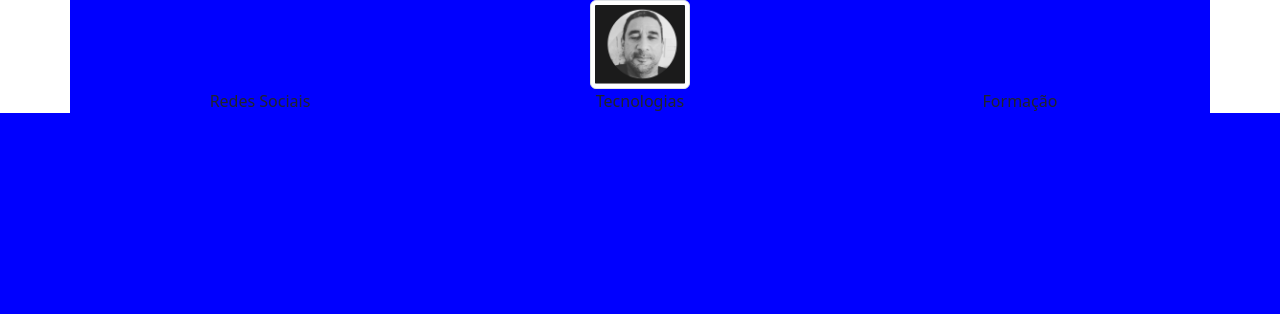
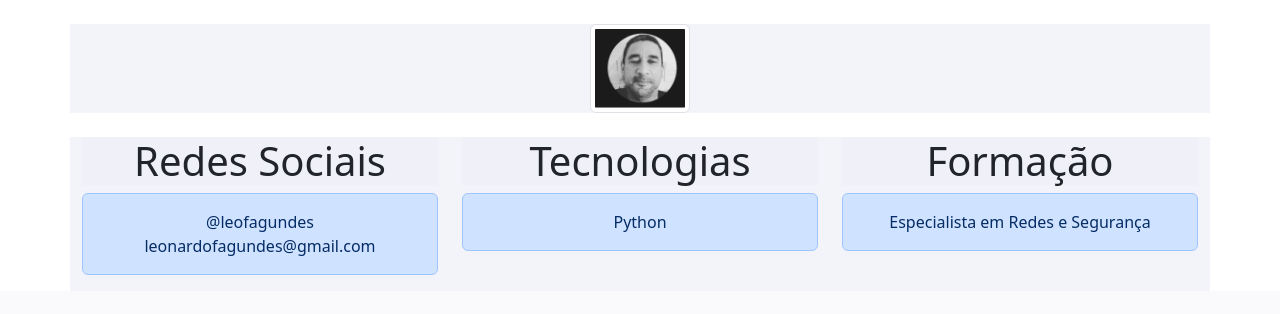
Before and after one commit to LeonrdoFgundes/LeonrdoFgundes.github.io, a plain HTML site: page index.html in a window 1280 px wide. Drawn offline with nearby package versions, Linux system fonts and the light colour scheme.

Commit message:
Versão 5 do Portifólio

```diff
--- a/index.html
+++ b/index.html
@@ -11,6 +11,7 @@
     <script src="https://cdn.jsdelivr.net/npm/bootstrap@5.3.3/dist/js/bootstrap.bundle.min.js" integrity="sha384-YvpcrYf0tY3lHB60NNkmXc5s9fDVZLESaAA55NDzOxhy9GkcIdslK1eN7N6jIeHz" crossorigin="anonymous"></script>
 </head>
 <body>
+    <br>
     <div class="container text-center">
         <div class="row">
           <div class="col">
@@ -24,16 +25,27 @@
           </div>
         </div>
       </div>
+      <br>
       <div class="container text-center">
         <div class="row">
           <div class="col">
-            Redes Sociais
+            <h1>Redes Sociais</h1>
+            <div class="alert alert-primary" role="alert">
+                @leofagundes <br>
+                leonardofagundes@gmail.com <br>
+              </div>
           </div>
           <div class="col">
-            Tecnologias
+            <h1>Tecnologias</h1>
+            <div class="alert alert-primary" role="alert">
+                Python
+              </div>
           </div>
           <div class="col">
-            Formação
+            <h1>Formação</h1>
+            <div class="alert alert-primary" role="alert">
+                Especialista em Redes e Segurança
+              </div>
           </div>
         </div>
       </div>
--- a/main.css
+++ b/main.css
@@ -1,3 +1,3 @@
 *{
-        background-color: blue;
+        background-color: rgba(226, 226, 243, 0.164);
 }
```
